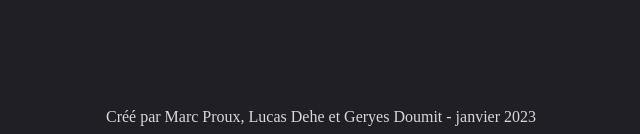
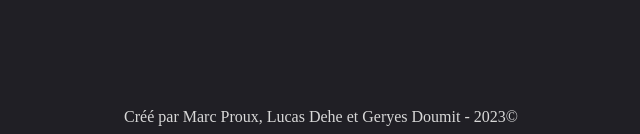
Before and after one commit to Marc-Proux/chatRooms, a Django app: page / in a window 1280 px wide. Shown: the part 666-800 px from the top of the page, without its empty margins (319-959 px from the left). Run offline with Django 4.2, Linux system fonts and the light colour scheme.

Commit message:
Update baseLayout.html

```diff
--- a/chatRoom/templates/chatRoom/baseLayout.html
+++ b/chatRoom/templates/chatRoom/baseLayout.html
@@ -17,6 +17,6 @@
 
     <footer>
         <div>
-            <p>Créé par Marc Proux, Lucas Dehe et Geryes Doumit - janvier 2023</p>
+            <p>Créé par Marc Proux, Lucas Dehe et Geryes Doumit - 2023&copy</p>
         </div>
     </footer>
```
